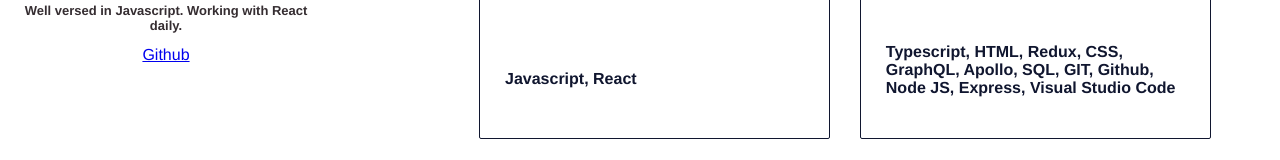
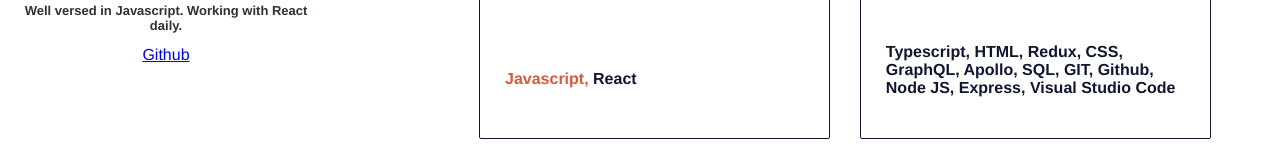
Before and after one commit to JNickBaughan/new-resume, a React app: page / in a window 1280 px wide. Shown: the part 391-551 px from the top of the page. Built offline with nearby package versions, Linux system fonts and the light colour scheme; no server answers; the HTML template or start-up script is replaced by a standard one.

Commit message:
add links to skills

```diff
--- a/config.js
+++ b/config.js
@@ -10,7 +10,14 @@ const config = {
       linkText: "Skill Set",
       sectionTitle: "Skills",
       skills: {
-        deep: ["Javascript", "React"],
+        deep: [
+          {
+            skill: "Javascript",
+            url:
+              "https://github.com/JNickBaughan?tab=repositories&q=&type=&language=javascript"
+          },
+          "React"
+        ],
         broad: [
           "Typescript",
           "HTML",
@@ -25,7 +32,21 @@ const config = {
           "Express",
           "Visual Studio Code"
         ],
-        hobby: ["Python", "GoLang", "Chrome extensions", "AWS"],
+        hobby: [
+          {
+            skill: "GoLang",
+            url:
+              "https://github.com/JNickBaughan?tab=repositories&q=&type=&language=go"
+          },
+          "Chrome extensions",
+          {
+            skill: "Python",
+            url:
+              "https://github.com/JNickBaughan?tab=repositories&q=&type=&language=python"
+          },
+          "AWS",
+          "Elastic Beanstalk"
+        ],
         awhile: [
           "C#",
           "ASP.NET",
--- a/src/components/sections/skills.jsx
+++ b/src/components/sections/skills.jsx
@@ -27,8 +27,24 @@ const Container = styled.div`
   padding: -9px;
 `;
 
+const Anchor = styled.a`
+  text-decoration: none;
+  color: #d35b3f;
+  &:hover {
+    border-bottom: 2px solid #d35b3f;
+  }
+`;
+
 const mapSkills = (skill, index, arr) => {
-  return `${skill}${arr.length - 1 === index ? "" : ", "}`;
+  const separator = arr.length - 1 === index ? "" : ",  ";
+  return skill.skill ? (
+    <Anchor
+      target="_blank"
+      href={skill.url}
+    >{`${skill.skill}${separator}`}</Anchor>
+  ) : (
+    <span>{`${skill}${separator}`}</span>
+  );
 };
 
 const SkillsSection = React.forwardRef((props, ref) => {
```
Also changed, not shown: 1 other file (tests, documents, lock files or other folders).
